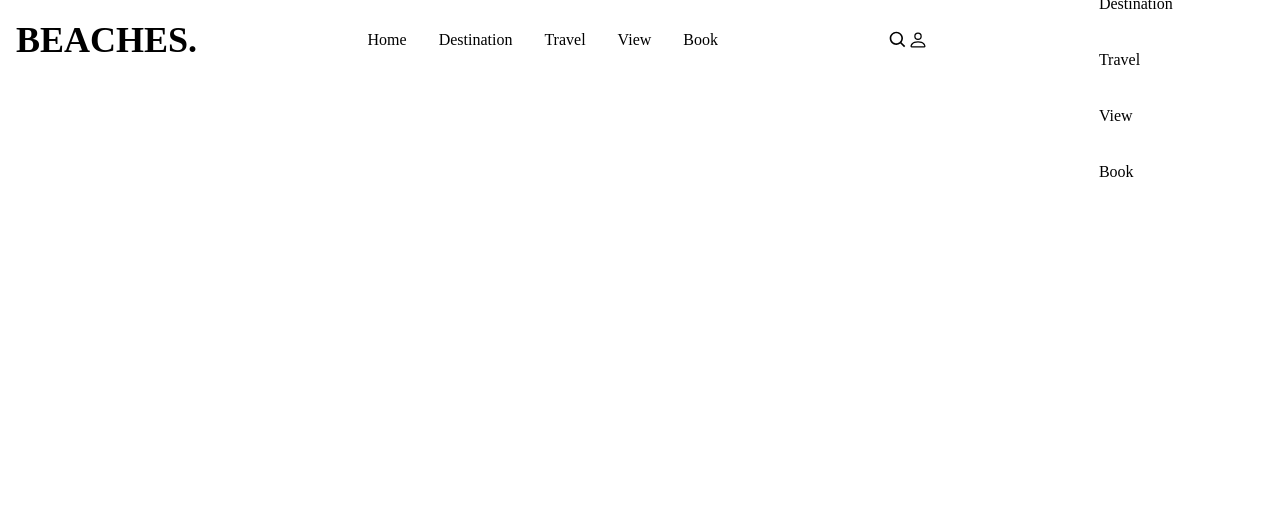
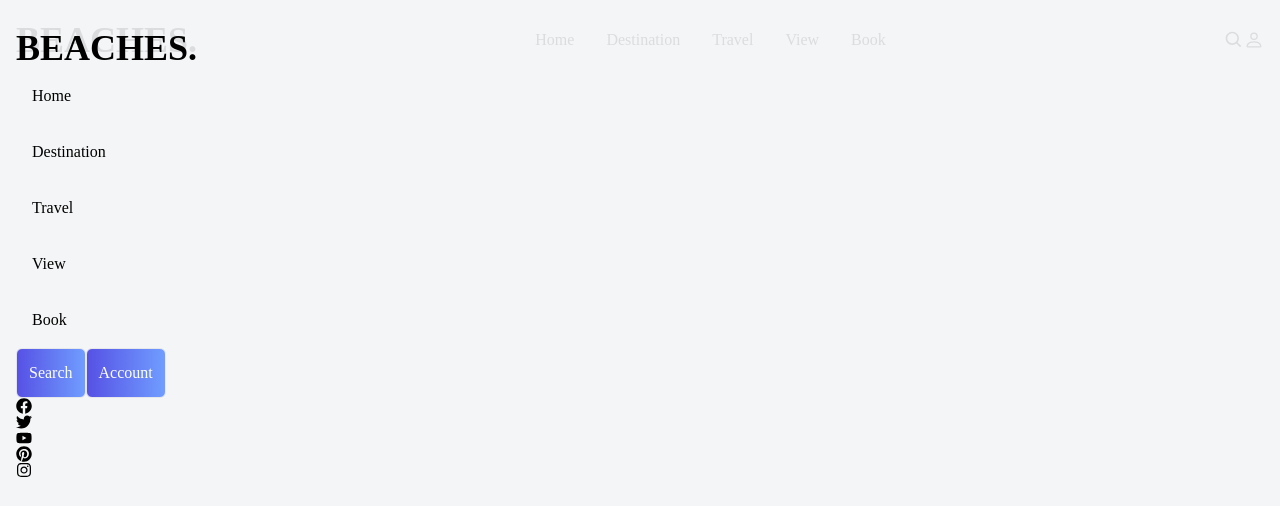
Before and after one commit to tiagoc0sta/travel-react-tailwind, a React (Create React App) app: page / in a window 1280 px wide. Shown: the top 516 px of the page. Built offline with nearby package versions, Linux system fonts and the light colour scheme; the HTML template or start-up script is replaced by a standard one.

Commit message:
add global styles

```diff
--- a/src/components/Navbar.jsx
+++ b/src/components/Navbar.jsx
@@ -3,6 +3,13 @@ import { BsPerson } from 'react-icons/bs';
 import { BiSearch } from 'react-icons/bi';
 import { AiOutlineCloset } from 'react-icons/ai';
 import { HiOutlineMenuAlt4 } from 'react-icons/hi';
+import {
+  FaFacebook,
+  FaTwitter,
+  FaYoutube,
+  FaPinterest,
+  FaInstagram,
+} from 'react-icons/fa';
 
 const Navbar = () => {
   return (
@@ -17,14 +24,20 @@ const Navbar = () => {
         <li>View</li>
         <li>Book</li>
       </ul>
+
       <div className='hidden  md:flex'>
         <BiSearch size={20} />
         <BsPerson size={20} />
       </div>
+
+      {/* Hamburger */}
+
       <div className='md:hidden'>
         <HiOutlineMenuAlt4 size={20} />
       </div>
-      <div>
+
+      {/*Mobile Menu - dropdown*/}
+      <div className='absolute left-0 top-0 w-full bg-gray-100/90 px-4 py-7 flex flex-col '>
         <ul>
           <h1>BEACHES.</h1>
           <li>Home</li>
@@ -32,6 +45,17 @@ const Navbar = () => {
           <li>Travel</li>
           <li>View</li>
           <li>Book</li>
+          <div>
+            <button>Search</button>
+            <button>Account</button>
+          </div>
+          <div>
+            <FaFacebook />
+            <FaTwitter />
+            <FaYoutube />
+            <FaPinterest />
+            <FaInstagram />
+          </div>
         </ul>
       </div>
     </div>
--- a/src/index.css
+++ b/src/index.css
@@ -3,6 +3,15 @@
 @tailwind utilities;
 
 @import url('https://fonts.googleapis.com/css2?family=Poppins:wght@100;200;300;400;500;600;700;800;900&family=Roboto+Condensed:wght@300;400;700&display=swap');
+
+:root {
+  --primary-dark: #5651e5;
+  --primary-light: #709dff;
+}
+
+.icon {
+  color: var(--primary-dark);
+}
 
 @layer base {
   body {
@@ -24,4 +33,12 @@
   h2 {
     @apply text-xl font-bold;
   }
+
+  button {
+    @apply p-3 border bg-gradient-to-r from-[var(--primary-dark)] to-[var(--primary-light)] text-white rounded-md;
+  }
+
+  .icon {
+    @apply text-2xl cursor-pointer;
+  }
 }
```
